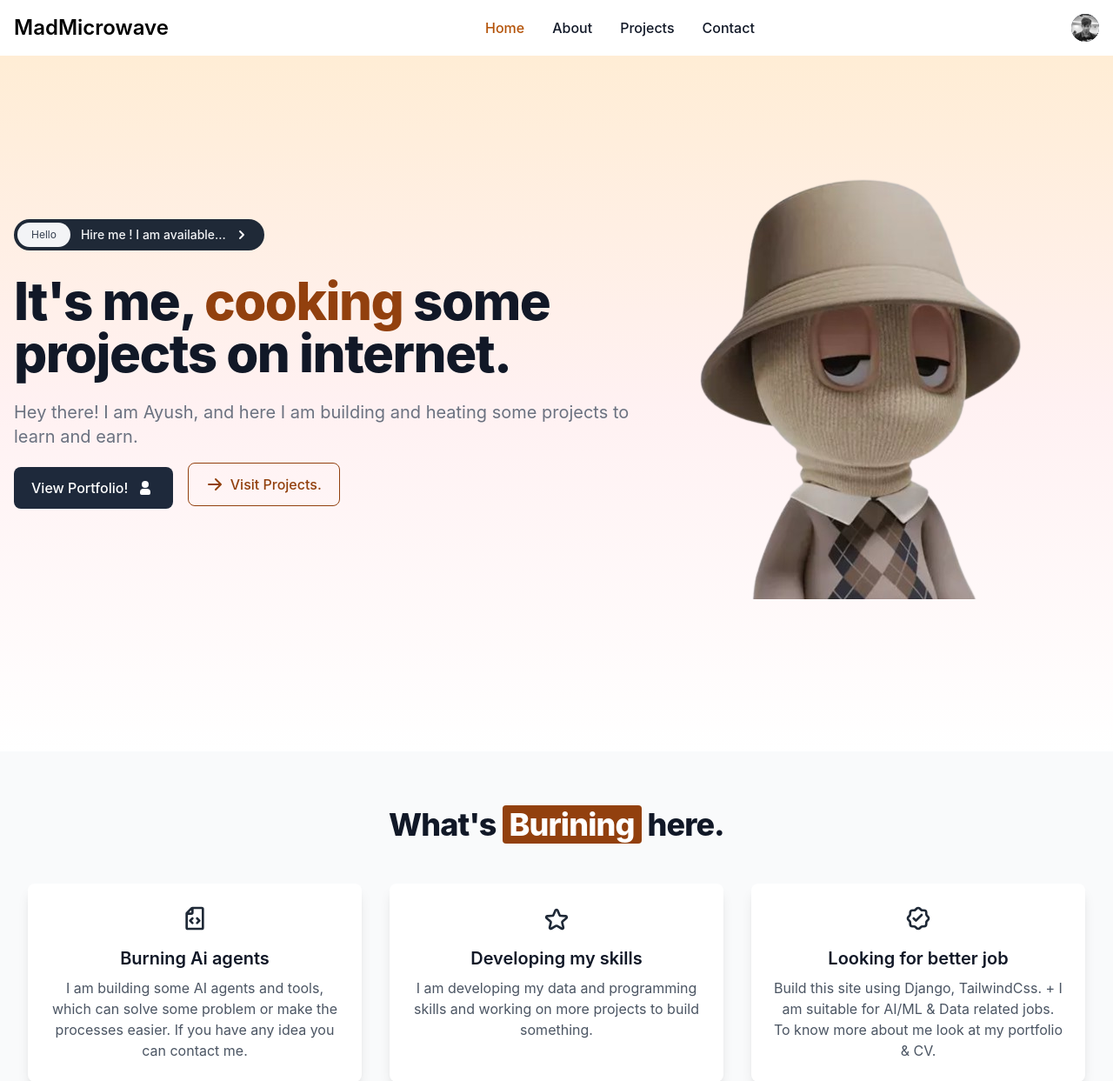
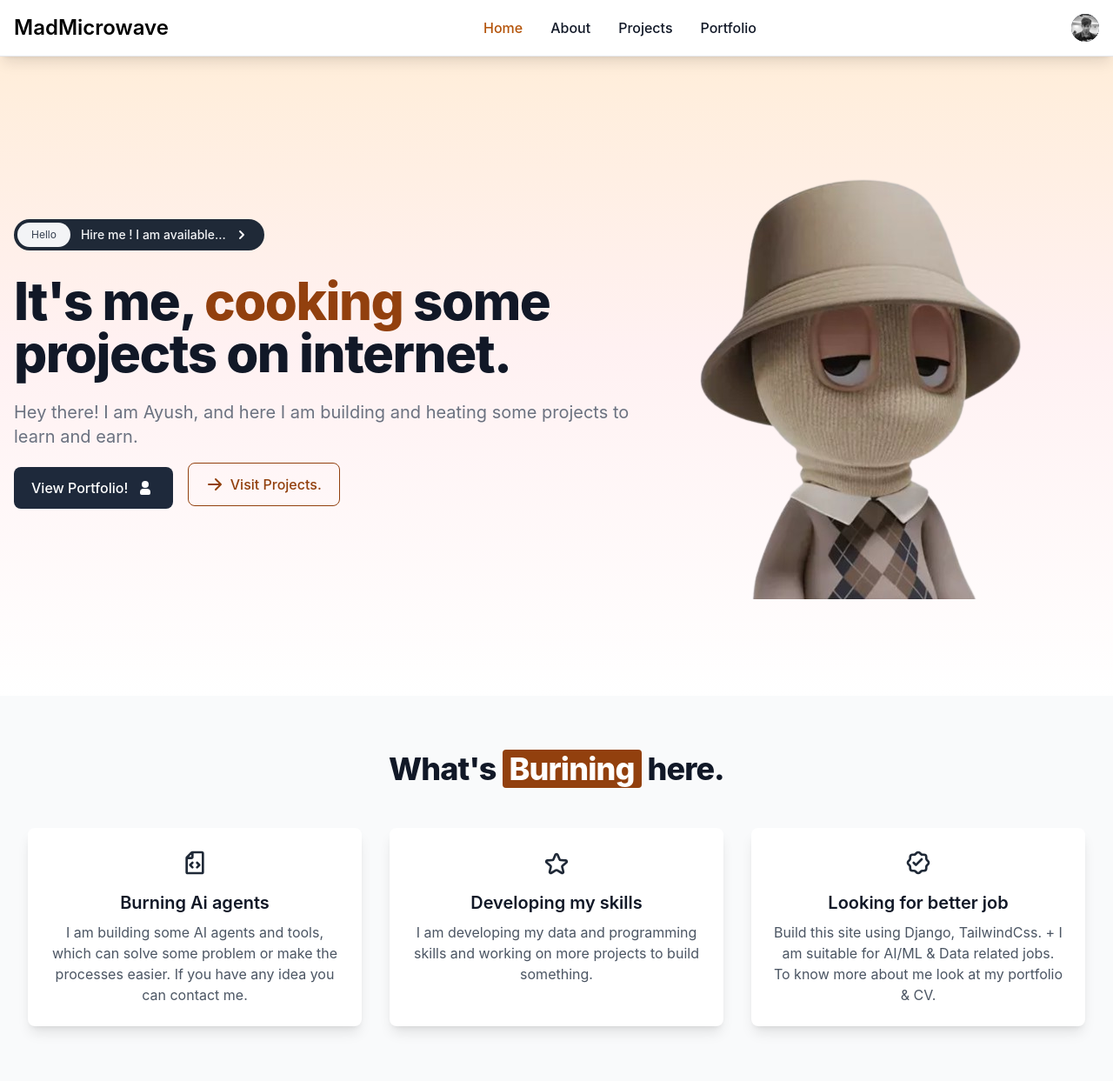
Before and after one commit to ayush01thakur/MadMicrowave-experiments, a Django app: page / in a window 1280 px wide. Shown: the top 1243 px of the page at 87% size. Run offline with Django 5.2, Linux system fonts and the light colour scheme; some libraries are stand-ins or nearby versions.

Commit message:
sticky navbar update

```diff
--- a/src/Translator_basic_1/templates/translator_basic.html
+++ b/src/Translator_basic_1/templates/translator_basic.html
@@ -4,7 +4,7 @@
 
 {% block content %}
 
-<section class="bg-gray-200 flex justify-center items-center py-4 px-2">
+<section class="bg-gray-200 flex justify-center items-center pt-24 pb-4 px-2">
   <div class="flex items-center w-full max-w-xs p-4 space-x-4 rtl:space-x-reverse text-gray-500 bg-white divide-x rtl:divide-x-reverse divide-gray-200 rounded-lg shadow" role="alert">
     <svg class="w-[23px] h-[23px] text-gray-800" aria-hidden="true" xmlns="http://www.w3.org/2000/svg" width="24" height="24" fill="none" viewBox="0 0 24 24">
       <path stroke="currentColor" stroke-linecap="round" stroke-linejoin="round" stroke-width="2" d="M7 11c.889-.086 1.416-.543 2.156-1.057a22.323 22.323 0 0 0 3.958-5.084 1.6 1.6 0 0 1 .582-.628 1.549 1.549 0 0 1 1.466-.087c.205.095.388.233.537.406a1.64 1.64 0 0 1 .384 1.279l-1.388 4.114M7 11H4v6.5A1.5 1.5 0 0 0 5.5 19v0A1.5 1.5 0 0 0 7 17.5V11Zm6.5-1h4.915c.286 0 .372.014.626.15.254.135.472.332.637.572a1.874 1.874 0 0 1 .215 1.673l-2.098 6.4C17.538 19.52 17.368 20 16.12 20c-2.303 0-4.79-.943-6.67-1.475"/>
--- a/src/templates/baseContent/navbar.html
+++ b/src/templates/baseContent/navbar.html
@@ -1,4 +1,4 @@
-<nav class="bg-white border-gray-200">
+<nav class="bg-white fixed w-full z-20 top-0 start-0 border-b border-gray-200 shadow-lg">
   <div class="max-w-screen-xl flex flex-wrap items-center justify-between mx-auto p-4">
     <a href="{% url 'home' %}" class="flex items-center space-x-3 rtl:space-x-reverse">
       <span class="self-center text-2xl font-semibold whitespace-nowrap">MadMicrowave</span>
@@ -46,7 +46,7 @@
         <a href="{% url 'projects' %}" class="block py-2 px-3 rounded md:p-0 {% if request.path == '/projects/' %}text-white bg-slate-800 md:bg-transparent md:text-amber-700{% else %}text-gray-900 hover:bg-gray-100 md:hover:bg-transparent md:hover:text-amber-700{% endif %}" {% if request.path == '/projects/' %}aria-current="page"{% endif %}>Projects</a>
       </li>
       <li>
-        <a href="#" class="block py-2 px-3 text-gray-900 rounded hover:bg-gray-100 md:hover:bg-transparent md:hover:text-amber-700 md:p-0">Contact</a>
+        <a href="#" class="block py-2 px-3 text-gray-900 rounded hover:bg-gray-100 md:hover:bg-transparent md:hover:text-amber-700 md:p-0">Portfolio</a>
       </li>
       <!-- <li>
         <a href="{% url 'translator:translator-70b' %}" class="block py-2 px-3 rounded md:p-0 {% if request.path == '/translator/translator-70b/' %}text-white bg-slate-800 md:bg-transparent md:text-amber-700{% else %}text-gray-900 hover:bg-gray-100 md:hover:bg-transparent md:hover:text-amber-700{% endif %}" {% if request.path == '/translator/translator-70b/' %}aria-current="page"{% endif %}>Translator-70b</a>
--- a/src/templates/home.html
+++ b/src/templates/home.html
@@ -8,7 +8,7 @@
 <!-- hero section -->
  <main>
 
-    <section class="min-h-screen bg-gradient-to-b from-orange-100 via-rose-50 to-transparent pt-8">
+    <section class="min-h-screen bg-gradient-to-b from-orange-100 via-rose-50 to-transparent pt-24">
         <div class="grid max-w-screen-xl px-4 py-8 mx-auto lg:gap-8 xl:gap-0 lg:py-16 lg:grid-cols-12">
             <div class="mr-auto place-self-center lg:col-span-7">
 
--- a/src/templates/projects.html
+++ b/src/templates/projects.html
@@ -4,7 +4,7 @@
 
 {% block content %}
 
-<section class="container bg-gray-50 mx-auto px-4 sm:px-6 lg:px-16 xl:px-32 py-8">
+<section class="container bg-gray-50 mx-auto px-4 sm:px-6 lg:px-16 xl:px-32 pt-24 pb-8">
     <h1 class="text-4xl font-bold text-center mb-2">Cooked <span class="text-amber-800">#Projects</span></h1>
     <p class="text-center text-gray-600 mb-8">
         Have a look at my projects here, and you can connect with me to do some collaborative projects or buy from me as well...
```
